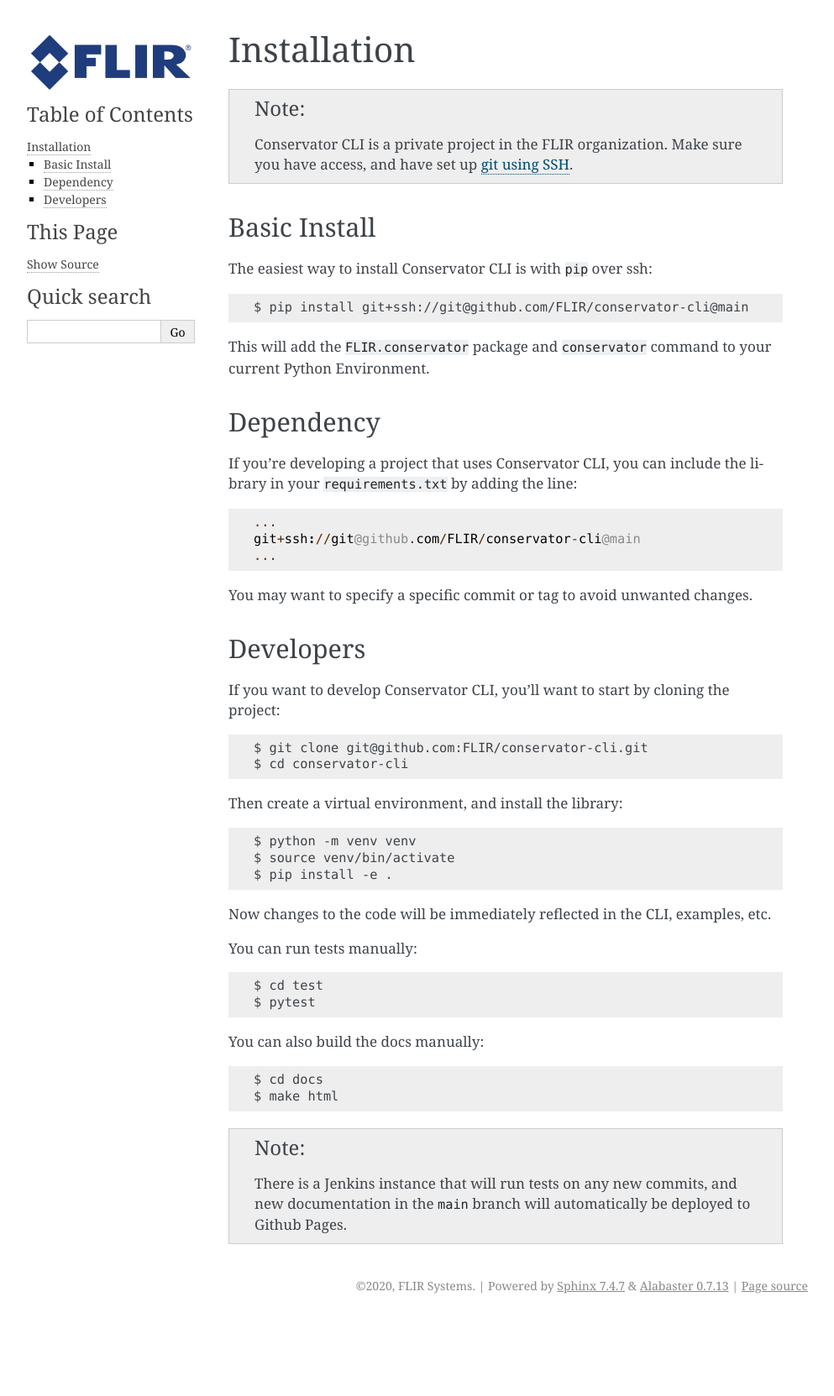
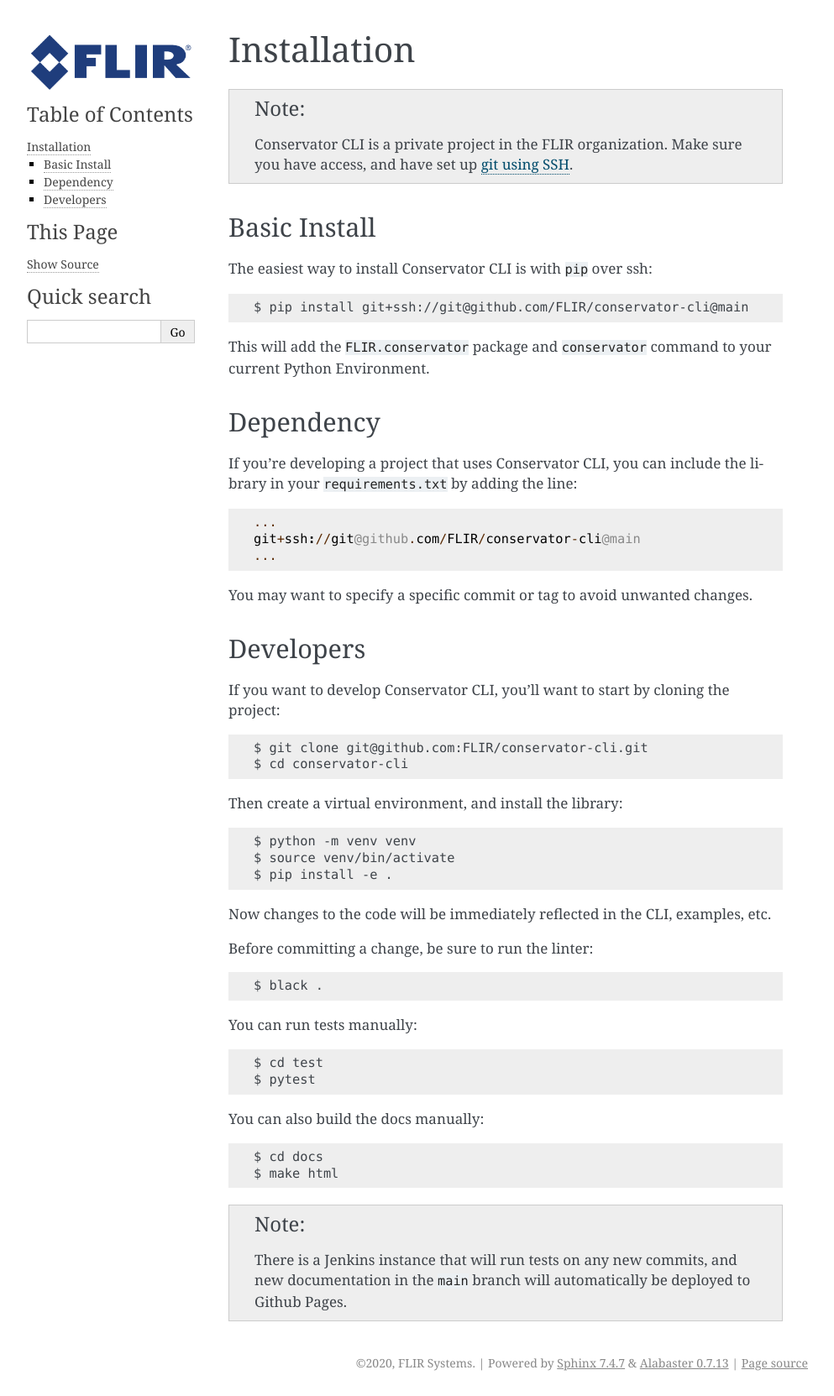
Before and after one commit to FLIR/conservator-cli, a Sphinx documentation site: the page built from docs/usage/installation.rst, in a window 1280 px wide. Shown: the whole page at 84% size, without its empty margins (148-1141 px from the left). Built offline with Sphinx 7.4.7, drawn with Linux system fonts in a browser that asks for light colours; before the commit the page ends 1571 px from its top, so only the background shows below that.

Commit message:
Add linter step in docs

```diff
--- a/docs/usage/installation.rst
+++ b/docs/usage/installation.rst
@@ -47,6 +47,10 @@
 Now changes to the code will be immediately reflected in the CLI,
 examples, etc.
 
+Before committing a change, be sure to run the linter::
+
+    $ black .
+
 You can run tests manually::
 
     $ cd test
```
